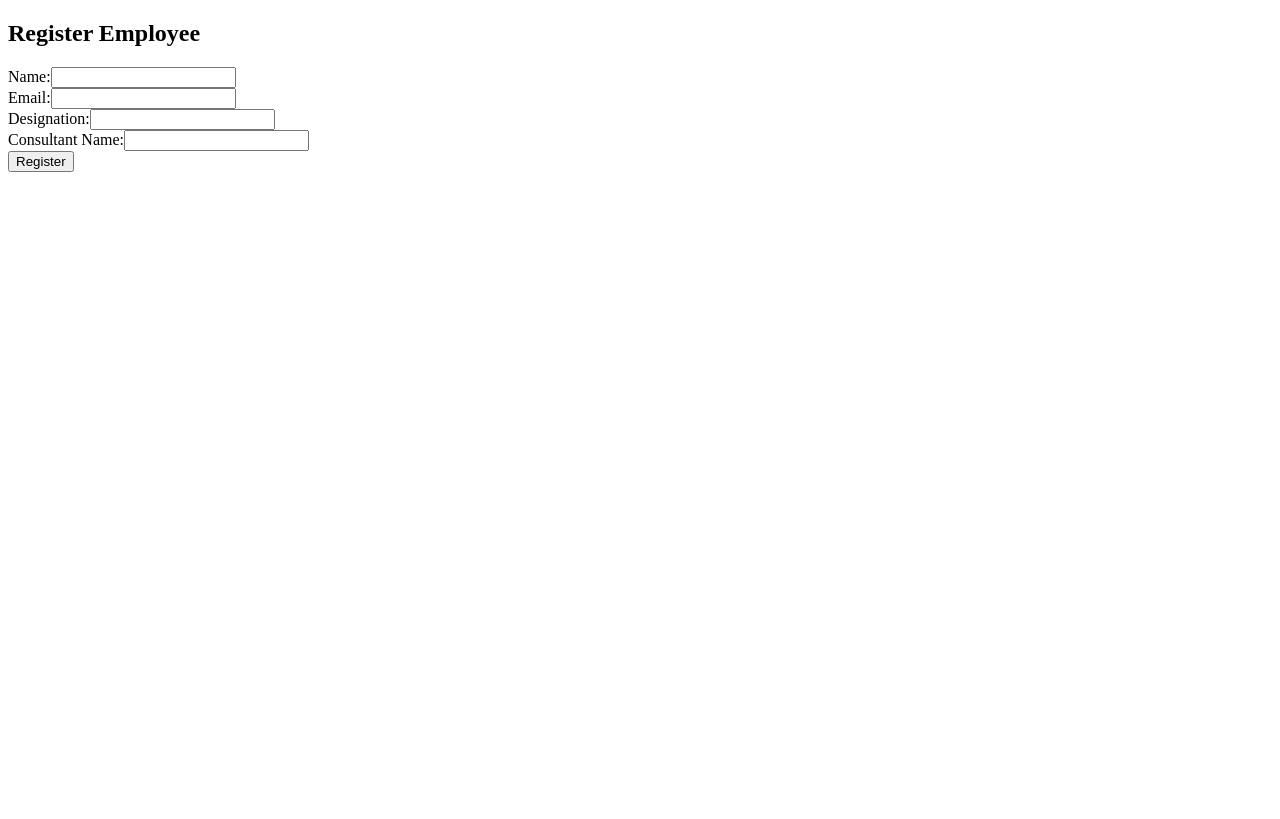
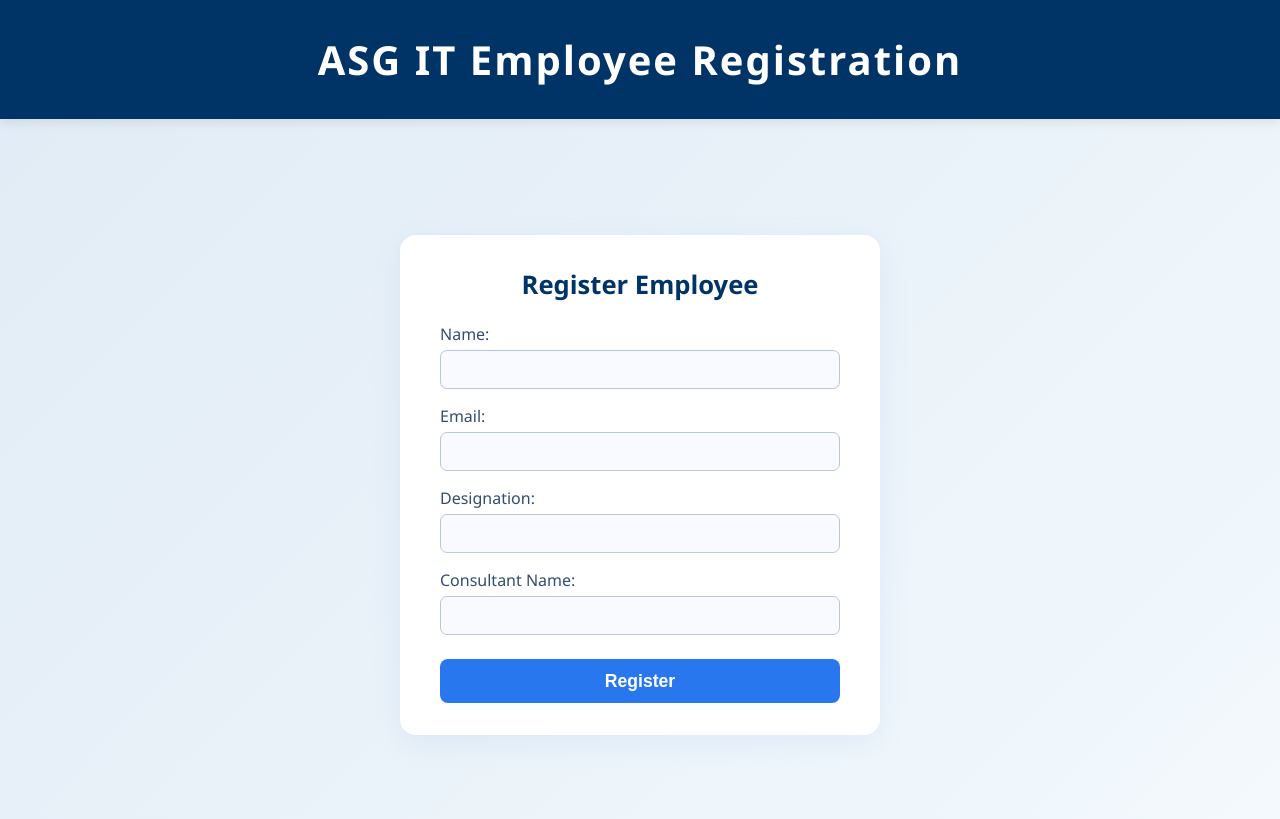
Before and after one commit to madhuchilipi/asg-tracker, a Flask app: page / in a window 1280 px wide. Before the commit the page ends 172 px from the top, so only its background shows below. Run offline with Flask 3, Linux system fonts and the light colour scheme.

Commit message:
Enhance employee registration page layout and style
Updated the registration page with a new title and enhanced styling. Added a banner and centered the form for better user experience.

```diff
--- a/templates/register.html
+++ b/templates/register.html
@@ -1,16 +1,104 @@
 <!DOCTYPE html>
 <html>
 <head>
-  <title>Employee Registration</title>
+  <title>Employee Registration | ASG IT</title>
+  <style>
+    body {
+      margin: 0;
+      font-family: 'Segoe UI', Arial, sans-serif;
+      background: linear-gradient(135deg, #e0ebf5 0%, #f3f9fd 100%);
+      min-height: 100vh;
+    }
+    .banner {
+      background: #003366;
+      color: white;
+      padding: 2rem 0;
+      text-align: center;
+      font-size: 2.5rem;
+      font-weight: bold;
+      letter-spacing: 2px;
+      box-shadow: 0 4px 10px rgba(0,0,0,0.08);
+    }
+    .centered-wrapper {
+      min-height: calc(100vh - 100px);
+      display: flex;
+      flex-direction: column;
+      align-items: center;
+      justify-content: center;
+    }
+    .form-card {
+      background: white;
+      border-radius: 16px;
+      box-shadow: 0 8px 32px rgba(51,102,204,0.08);
+      padding: 2rem 2.5rem 2rem 2.5rem;
+      max-width: 400px;
+      width: 100%;
+      margin-top: 2rem;
+    }
+    h2 {
+      margin-top: 0;
+      color: #003366;
+      font-size: 1.6rem;
+      text-align: center;
+    }
+    label {
+      display: block;
+      margin-top: 1rem;
+      color: #334c70;
+      font-weight: 500;
+    }
+    input[type="text"],
+    input[type="email"] {
+      width: 100%;
+      padding: 0.6rem;
+      margin-top: 0.3rem;
+      border: 1px solid #b6c7de;
+      border-radius: 7px;
+      background: #f9faff;
+      font-size: 1rem;
+      box-sizing: border-box;
+      transition: border 0.2s;
+    }
+    input[type="text"]:focus,
+    input[type="email"]:focus {
+      border-color: #2977ef;
+      outline: none;
+    }
+    button[type="submit"] {
+      margin-top: 1.5rem;
+      width: 100%;
+      padding: 0.7rem;
+      border: none;
+      border-radius: 8px;
+      background: #2977ef;
+      color: white;
+      font-size: 1.1rem;
+      font-weight: bold;
+      cursor: pointer;
+      transition: background 0.2s;
+    }
+    button[type="submit"]:hover {
+      background: #003366;
+    }
+  </style>
 </head>
 <body>
-  <h2>Register Employee</h2>
-  <form action="/register" method="POST">
-    <label for="name">Name:</label><input type="text" name="name" required><br>
-    <label for="email">Email:</label><input type="email" name="email" required><br>
-    <label for="designation">Designation:</label><input type="text" name="designation" required><br>
-    <label for="consultant">Consultant Name:</label><input type="text" name="consultant"><br>
-    <button type="submit">Register</button>
-  </form>
+  <div class="banner">
+    ASG IT Employee Registration
+  </div>
+  <div class="centered-wrapper">
+    <form class="form-card" action="/register" method="POST">
+      <h2>Register Employee</h2>
+      <label for="name">Name:</label>
+      <input type="text" name="name" required>
+      <label for="email">Email:</label>
+      <input type="email" name="email" required>
+      <label for="designation">Designation:</label>
+      <input type="text" name="designation" required>
+      <label for="consultant">Consultant Name:</label>
+      <input type="text" name="consultant">
+      <button type="submit">Register</button>
+    </form>
+  </div>
 </body>
 </html>
```
